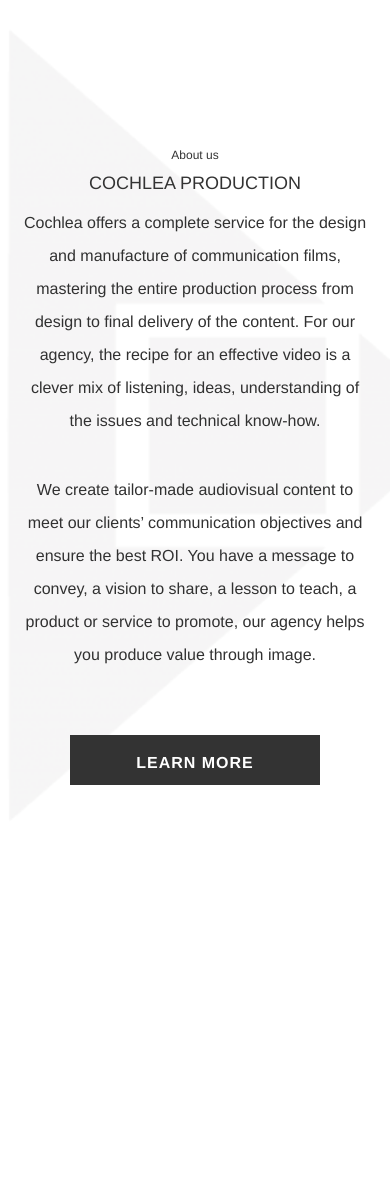
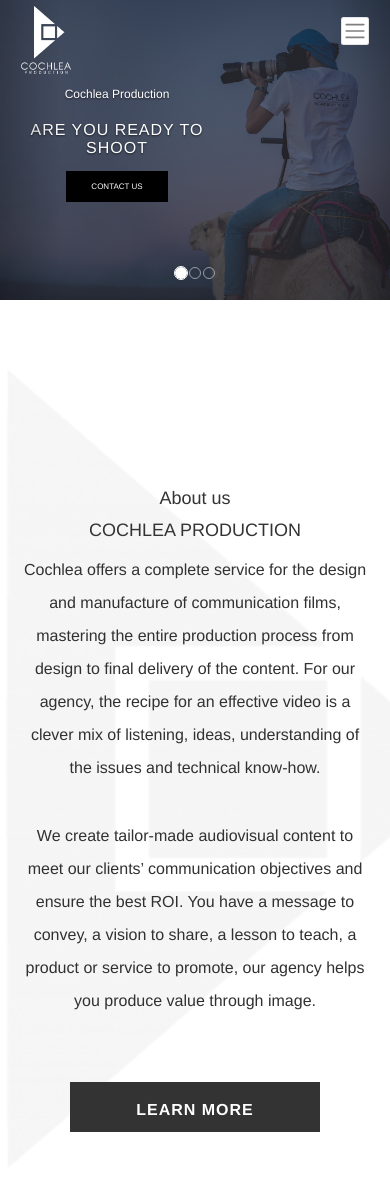
Before and after one commit to SaraMarhoum/Cochlea-website, a PHP site: page / in a window 390 px wide. Before the commit the page ends 785 px from the top, so only its background shows below. Run offline with PHP 8.4, Linux system fonts and the light colour scheme; style sheets or scripts are compiled from the project's sources; some libraries are stand-ins or nearby versions.

Commit message:
manage conflict header/ about us

```diff
--- a/app/scss/style.scss
+++ b/app/scss/style.scss
@@ -16,7 +16,7 @@
   background-position: 38%;
   background-repeat: no-repeat;
   background-size: cover;
-  // background-position-x: -353px;
+  margin-top: 712px;
 
   .aboutus__container {
 
--- a/index.html
+++ b/index.html
@@ -19,12 +19,71 @@
   <link rel="stylesheet" href="src/css/style.css">
   <link rel="stylesheet" href="src/css/other.css">
   <link rel="stylesheet" href="app/scss/style.scss">
+  <link rel="stylesheet" href="src/css/header.css">
   <style>
     @import url('https://fonts.googleapis.com/css2?family=Arimo:wght@400;700&display=swap');
     </style>
 </head>
 
 <body>
+
+  <header class="header">
+    <nav class="navbar navbar-expand-lg navbar-light fixed-top">
+      <div class="container">
+        <a class="navbar-brand" href="./index.html"><img src="./images/logo/logo cochlea .png" alt="" width="50px"></a>
+        <button class="navbar-toggler" type="button" data-toggle="collapse" data-target="#navbarSupportedContent" aria-controls="navbarSupportedContent" aria-expanded="false" aria-label="Toggle navigation">
+        <span class="navbar-toggler-icon"></span>
+      </button>
+
+      <div class="collapse navbar-collapse" id="navbarSupportedContent">
+        <ul class="navbar-nav ml-auto">
+          <li class="nav-item active">
+            <a class="nav-link" href="#"></a>
+          </li>
+          <li class="nav-item">
+              <a class="nav-link" href="#">About</a>
+          </li>
+          <li class="nav-item">
+              <a class="nav-link" href="#">Portfolio</a>
+          </li>
+          <li class="nav-item">
+              <a class="nav-link" href="#">Services</a>
+          </li>
+          <li class="nav-item">
+              <a class="nav-link" href="#">Contact</a>
+          </li>
+          <li class="nav-item">
+            <a class="nav-link" href="#"><img src="./images/uk.png" style="width: 16px;" alt=""></a>
+            <img src="./images/flag.png" style="width: 16px;" alt=""></a>
+          </li>
+        </ul>
+      </div>
+      </div>
+    </nav>
+
+      <div id="carousel" class="carousel slide carousel-fade" data-ride="carousel">
+        <ol class="carousel-indicators">
+            <li data-target="#carousel" data-slide-to="0" class="active"></li>
+            <li data-target="#carousel" data-slide-to="1"></li>
+            <li data-target="#carousel" data-slide-to="2"></li>
+        </ol>
+        <!-- Carousel items -->
+        <div class="carousel-inner">
+            <div class="active item">
+                <div class="carousel-caption">
+                    <h1 class="animated slideInDown" style="animation-delay: 1s">Cochlea Production</h4>
+                    <h2  class="animated fadeInUp" style="animation-delay: 2s">Are you ready to shoot</h2>
+                    <p class="animated zoomIn" style="animation-delay: 3s"><a href="#">Contact US</a></p>
+                </div>
+            </div>
+            <div class="item"></div>
+            <div class="item"></div>
+        </div>
+        <!-- Carousel nav -->
+        <a class="carousel-control left" href="#carousel" data-slide="prev"></a>
+        <a class="carousel-control right" href="#carousel" data-slide="next"></a>
+    </div>
+  </header>
 
   <!-- Header -->
   <!-- <header class="header">
@@ -36,11 +95,11 @@
 
   </header> -->
 
-  <section class="aboutus">
+  <div class="aboutus">
     <div class="aboutus__container">
-      <h6>
+      <h4>
         About us
-      </h6>
+      </h4>
       <h1>
         COCHLEA PRODUCTION
       </h1>
@@ -68,7 +127,7 @@
       </div>
 
     </div>
-  </section>
+  </div>
 
 
 
--- a/src/css/header.css
+++ b/src/css/header.css
@@ -1,4 +1,4 @@
-*{margin:0;padding:0;box-sizing:border-box;font-family:Cairo,sans-serif;font-size:16px}
+*{margin:0;padding:0;box-sizing:border-box;font-size:16px}
 @import url('https://fonts.googleapis.com/css2?family=Arimo:wght@400;700&display=swap%27');
 /*# sourceMappingURL=style.css.map */
 /* header  Navbarre */
@@ -101,9 +101,9 @@ nav.black{
   .carousel-fade .carousel-control {
     z-index: 2;
   }
-  html,body{
+  /* html,body{
       height: 100%;
-  }
+  } */
   .carousel,
   .carousel-inner,
   .carousel-inner .item::before{
@@ -214,4 +214,7 @@ nav.black{
         margin-top: 5px;
         text-decoration: none;
     }
+    .aboutus{
+       margin-top: 278px;
+    }
 }
--- a/src/css/style.css
+++ b/src/css/style.css
@@ -1,2 +1,2 @@
-*{margin:0;padding:0;box-sizing:border-box;font-family:Arimo,sans-serif;font-size:16px}.aboutus{background-image:url(../../Design/Assets/png/MARIA111-2048x546.png);background-position:38%;background-repeat:no-repeat;background-size:cover}.aboutus .aboutus__container{max-width:56%;display:block;margin:auto;text-align:center;padding-top:139px;padding-bottom:140px}.aboutus .aboutus__container p{line-height:33px;color:#313131;font-weight:400}@media screen and (max-width:1163px){.aboutus{background-position:47%}.aboutus .aboutus__container{max-width:90%;font-size:.9rem}}
+*{margin:0;padding:0;box-sizing:border-box;font-family:Arimo,sans-serif;font-size:16px}.aboutus{background-image:url(../../Design/Assets/png/MARIA111-2048x546.png);background-position:38%;background-repeat:no-repeat;background-size:cover;margin-top:712px}.aboutus .aboutus__container{max-width:56%;display:block;margin:auto;text-align:center;padding-top:139px;padding-bottom:140px}.aboutus .aboutus__container p{line-height:33px;color:#313131;font-weight:400}@media screen and (max-width:1163px){.aboutus{background-position:47%}.aboutus .aboutus__container{max-width:90%;font-size:.9rem}}
 /*# sourceMappingURL=style.css.map */
```
Also changed, not shown: 1 other file.
